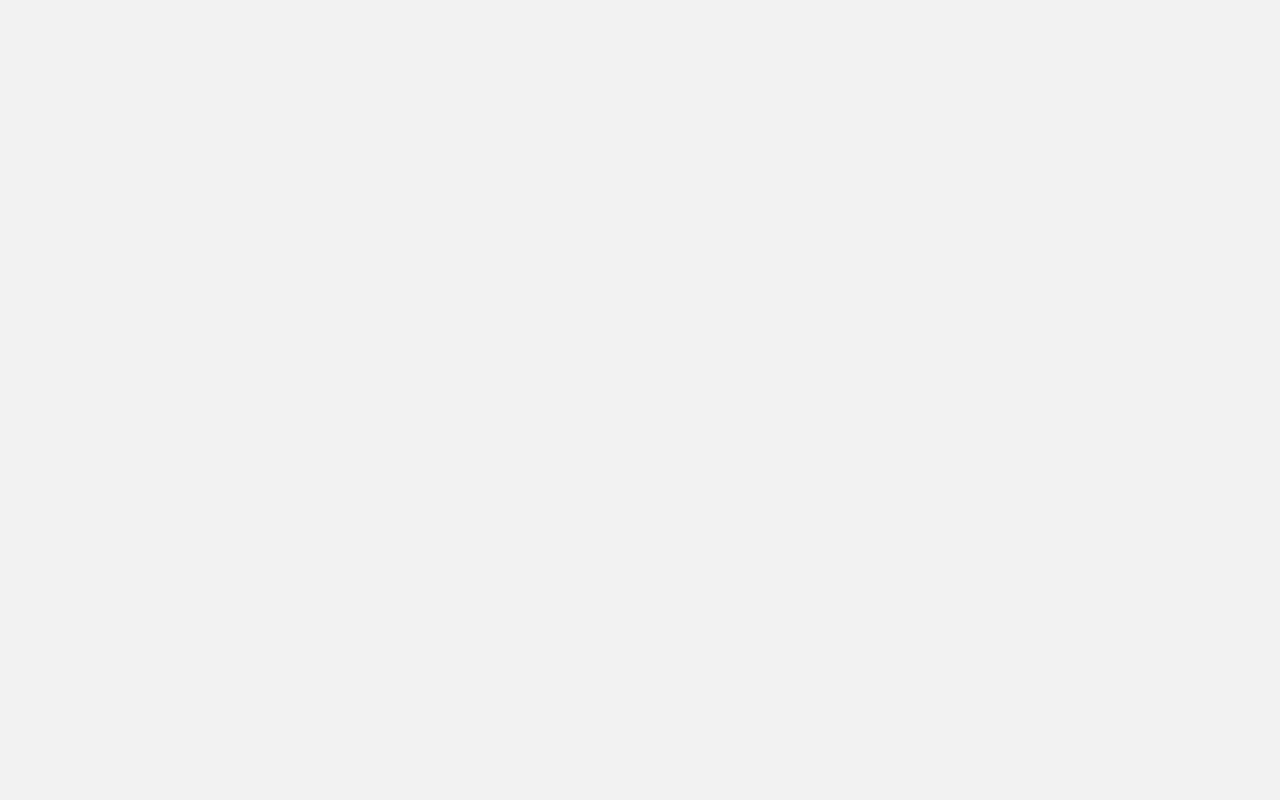
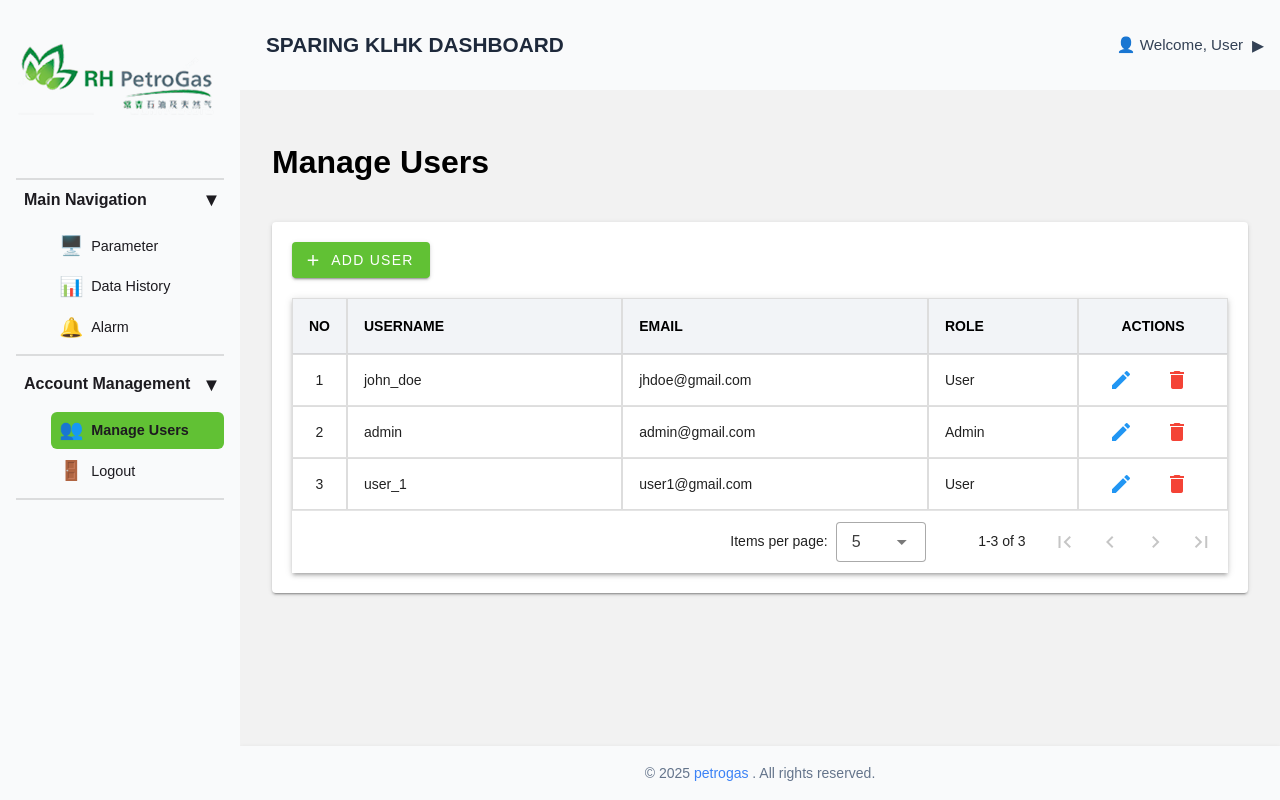
Before and after one commit to irsyadime/sparing-petrogas-sorong, a Vue app: page /setting/manageuser in a window 1280 px wide. Before the commit this address had no page. Built offline with nearby package versions, Linux system fonts and the light colour scheme; sample sign-in values are in the browser's storage.

Commit message:
add login page and manage user page

```diff
--- a/package.json
+++ b/package.json
@@ -15,6 +15,7 @@
   "dependencies": {
     "chart.js": "^4.5.0",
     "dayjs": "^1.11.18",
+    "pinia": "^3.0.3",
     "vue": "^3.5.18",
     "vue-chartjs": "^5.3.2",
     "vue-router": "^4.5.1",
--- a/src/components/Navbar.vue
+++ b/src/components/Navbar.vue
@@ -10,7 +10,7 @@
           <span class="arrow">{{ dropdownOpen ? '▾' : '▸' }}</span>
         </span>
         <div v-if="dropdownOpen" class="dropdown-menu">
-          <a href="#"><span class="icon">🔓</span> Logout</a>
+          <a @click="logout"><span class="icon">🔓</span> Logout</a>
         </div>
       </div>
     </div>
@@ -19,9 +19,11 @@
 
 <script setup>
 import { ref, computed } from 'vue'
-import { useRoute } from 'vue-router'
+import { useRouter } from 'vue-router'
+import { useAuthStore } from '@/stores/auth'
 
-const route = useRoute()
+const router = useRouter()
+const auth = useAuthStore()
 
 const pageTitle = 'SPARING KLHK DASHBOARD'
 
@@ -37,6 +39,11 @@ window.addEventListener('click', (e) => {
     dropdownOpen.value = false
   }
 })
+
+const logout = () => {
+  auth.logout()
+  router.push('/auth/login')
+}
 </script>
 
 <style scoped>
--- a/src/components/Sidebar.vue
+++ b/src/components/Sidebar.vue
@@ -15,9 +15,9 @@
           </span>
         </div>
         <div v-if="openSubmenus[index] && !collapsed" class="submenu">
+          <template v-for="item in section.children" :key="item.label">
             <RouterLink
-            v-for="item in section.children"
-            :key="item.label"
+              v-if="item.label !== 'logout'"
               :to="item.to"
               class="nav-sub-item"
               exact-active-class="active"
@@ -25,6 +25,12 @@
               <span class="icon">{{ item.icon }}</span>
               {{ item.label }}
             </RouterLink>
+
+            <div v-else class="nav-sub-item" @click="logout">
+              <span class="icon">{{ item.icon }}</span>
+              {{ item.label }}
+            </div>
+          </template>
         </div>
         <v-divider v-if="openSubmenus[index]" :thickness="2" style="color: black"></v-divider>
       </template>
@@ -33,12 +39,15 @@
 </template>
 
 <script setup>
+import { useAuthStore } from '@/stores/auth'
 import { ref, onMounted } from 'vue'
-import { useRoute, RouterLink } from 'vue-router'
+import { useRoute, RouterLink, useRouter } from 'vue-router'
 
 const route = useRoute()
+const router = useRouter()
 const collapsed = ref(false)
 const openSubmenus = ref({})
+const auth = useAuthStore()
 
 const toggleSidebar = () => {
   collapsed.value = !collapsed.value
@@ -65,10 +74,15 @@ const menuSections = [
     label: 'Account Management',
     children: [
       { icon: '👥', label: 'Manage Users', to: '/setting/manageuser' },
-      { icon: '🚪', label: 'Logout', to: '/auth/logout' },
+      { icon: '🚪', label: 'Logout', to: '/auth/login', type: 'logout' },
     ],
   },
 ]
+
+const logout = () => {
+  auth.logout()
+  router.push('/auth/login')
+}
 
 onMounted(() => {
   menuSections.forEach((section, index) => {
--- a/src/main.js
+++ b/src/main.js
@@ -3,6 +3,7 @@ import App from './App.vue'
 import router from './router'
 import './assets/style.css'
 import dayjsplugin from './utils/dayjs'
+import { createPinia } from 'pinia'
 
 import 'vuetify/styles'
 import { createVuetify } from 'vuetify'
@@ -11,6 +12,7 @@ import * as directives from 'vuetify/directives'
 import '@mdi/font/css/materialdesignicons.css'
 
 const app = createApp(App)
+const pinia = createPinia()
 
 const vuetify = createVuetify({
   components,
@@ -23,5 +25,6 @@ const vuetify = createVuetify({
 app.use(vuetify)
 app.use(dayjsplugin)
 app.use(router)
+app.use(pinia)
 
 app.mount('#app')
--- a/src/router/index.js
+++ b/src/router/index.js
@@ -1,4 +1,7 @@
 import MainLayout from '@/layouts/MainLayout.vue'
+import { useAuthStore } from '@/stores/auth'
+import ManageUserPage from '@/views/account/ManageUserPage.vue'
+import Login from '@/views/auth/Login.vue'
 import AlarmPage from '@/views/main/AlarmPage.vue'
 import DataHistoryPage from '@/views/main/DataHistoryPage.vue'
 import ParameterPage from '@/views/main/ParameterPage.vue'
@@ -29,6 +32,24 @@ const routes = [
       },
     ],
   },
+  {
+    path: '/setting',
+    component: MainLayout,
+    children: [
+      {
+        path: 'manageuser',
+        name: 'manageuser',
+        component: ManageUserPage,
+        meta: { title: 'Manage User' },
+      },
+    ],
+  },
+  {
+    path: '/auth/login',
+    component: Login,
+    name: 'login',
+    meta: { title: 'Login' },
+  },
 ]
 
 const router = createRouter({
@@ -36,4 +57,18 @@ const router = createRouter({
   routes,
 })
 
+//auth guard
+router.beforeEach((to, from, next) => {
+  const auth = useAuthStore()
+
+  if (!auth.user) {
+    auth.loadUserFromStorage()
+  }
+  if (to.name !== 'login' && !auth.user) {
+    next({ name: 'login' })
+  } else {
+    next()
+  }
+})
+
 export default router
--- /dev/null
+++ b/src/stores/auth.js
@@ -0,0 +1,23 @@
+import { defineStore } from 'pinia'
+
+export const useAuthStore = defineStore('auth', {
+  state: () => ({
+    user: null, // { username: '...' }
+  }),
+  actions: {
+    login(username) {
+      this.user = { username }
+      localStorage.setItem('user', JSON.stringify(this.user))
+    },
+    logout() {
+      this.user = null
+      localStorage.removeItem('user')
+    },
+    loadUserFromStorage() {
+      const stored = localStorage.getItem('user')
+      if (stored) {
+        this.user = JSON.parse(stored)
+      }
+    },
+  },
+})
--- a/src/views/account/ManageUserPage.vue
+++ b/src/views/account/ManageUserPage.vue
@@ -0,0 +1,179 @@
+<template>
+  <div class="container">
+    <div class="header" style="padding-top: 2rem">
+      <h2 class="title" style="font-weight: 800; font-size: 32px">Manage Users</h2>
+    </div>
+    <v-container>
+      <v-card elevation="2" class="d-flex flex-column ga-3">
+        <v-row class="pt-8 pl-8 pb-0">
+          <col cols="3">
+            <v-btn prepend-icon="mdi-plus" color="#61c134" class="btn-add" @click="openAddDialog">
+              Add User
+            </v-btn>
+          </col>
+        </v-row>
+        <div class="pa-5">
+          <v-data-table
+            :headers="headers"
+            :items="tableData"
+            class="elevation-3"
+            v-model:page="page"
+            :items-per-page="itemPerPage"
+          >
+            <template #item.no="{ index }">
+              {{ (page - 1) * itemPerPage + index + 1 }}
+            </template>
+
+            <template #item.actions="{ item }">
+              <v-btn
+                icon="mdi-pencil"
+                color="blue"
+                class="mr-2"
+                variant="text"
+                @click="openEditDialog(item)"
+              ></v-btn>
+              <v-btn
+                icon="mdi-delete"
+                color="red"
+                class="mr-2"
+                variant="text"
+                @click="deleteUser(item)"
+              ></v-btn>
+            </template>
+          </v-data-table>
+        </div>
+      </v-card>
+    </v-container>
+    <v-dialog v-model="dialog" max-width="500px">
+      <v-card>
+        <v-card-title>
+          <span class="text-h6">{{ isEdit ? 'Edit User' : 'Add User' }}</span>
+        </v-card-title>
+        <v-card-text>
+          <v-form ref="formRef" @submit.prevent="saveUser">
+            <v-text-field
+              v-model="form.username"
+              label="Username"
+              required
+            />
+            <v-text-field
+              v-model="form.password"
+              type="password"
+              label="Password"
+              required
+              :disabled="isEdit"
+            />
+            <v-text-field
+              v-model="form.email"
+              label="Email"
+              type="email"
+              required
+            />
+            <v-select
+              v-model="form.role"
+              :items="['Admin', 'User']"
+              label="Role"
+              required
+            />
+          </v-form>
+        </v-card-text>
+        <v-card-actions>
+          <v-spacer></v-spacer>
+          <v-btn text @click="closeDialog">Cancel</v-btn>
+          <v-btn color="primary" @click="saveUser">
+            {{ isEdit ? 'Update' : 'Add' }}
+          </v-btn>
+        </v-card-actions>
+      </v-card>
+    </v-dialog>
+  </div>
+</template>
+
+<script setup>
+import { ref, computed, inject } from 'vue'
+
+const page = ref(1)
+const itemPerPage = ref(5)
+
+const dialog = ref(false)
+const isEdit = ref(false)
+const formRef= ref(null)
+
+const form = ref({
+  idL:null,
+  username: '',
+  password:'',
+  email: '',
+  role: 'User',
+})
+
+const headers = [
+  { title: 'No', key: 'no', width: '50px', align: 'center', sortable: false },
+  { title: 'Username', key: 'username' },
+  { title: 'Email', key: 'email', sortable: false },
+  { title: 'Role', key: 'role', sortable: false },
+  { title: 'Actions', key: 'actions', width: '150px', sortable: false, align: 'center' },
+]
+
+const tableData = ref([
+  { id:1,username: 'john_doe',password:'1234', email: 'jhdoe@gmail.com', role: 'User' },
+  { id:2,username: 'admin',password:'1234', email: 'admin@gmail.com', role: 'Admin' },
+  { id:3,username: 'user_1',password:'1234', email: 'user1@gmail.com', role: 'User' },
+])
+
+
+const deleteUser = (item) => {
+  console.log('Delete user:', item)
+  tableData.value = tableData.value.filter((user) => user.id !== item.id)
+}
+
+const saveUser = () => {
+  if (isEdit.value) {
+    const index = tableData.value.findIndex(u => u.id === form.value.id)
+    if (index !== -1) {
+      tableData.value[index] = { ...form.value }
+    }
+  }
+  else {
+    tableData.value.push({ ...form.value })
+  }
+  dialog.value = false
+}
+
+const openAddDialog = () => {
+  isEdit.value = false
+  form.value = {
+      id: null,
+      username: '',
+      password:'',
+      email: '',
+      role: 'User',
+  }
+    dialog.value = true
+}
+
+const openEditDialog = (item) => {
+    isEdit.value = true
+    form.value = { ...item }
+    dialog.value = true
+}
+
+const closeDialog = () => {
+    dialog.value = false
+}
+</script>
+
+<style scoped>
+.header {
+  display: flex;
+  justify-content: space-between;
+  align-items: center;
+  flex-wrap: wrap;
+  margin-bottom: 0.75rem;
+  padding: 0 1rem;
+}
+.btn-add {
+  color: white !important;
+  font-weight: 500 !important;
+}
+</style>
--- /dev/null
+++ b/src/views/auth/Login.vue
@@ -0,0 +1,71 @@
+<template>
+  <v-container class="login-wrapper">
+    <v-card elevation="2" class="d-flex flex-column pa-8 rounded-lg" style="width: 400px">
+      <div class="d-flex align-center justify-center">
+        <v-card-title class="text-h5">Login</v-card-title>
+      </div>
+      <v-card-text>
+        <v-form ref="form" v-model="valid">
+          <v-text-field
+            v-model="username"
+            label="Username"
+            prepend-icon="mdi-account"
+            :rules="[(v) => !!v || 'Username wajib diisi']"
+            required
+          ></v-text-field>
+          <v-text-field
+            v-model="password"
+            label="Password"
+            type="password"
+            prepend-icon="mdi-lock"
+            :rules="[(v) => !!v || 'Password wajib diisi']"
+            required
+          ></v-text-field>
+        </v-form>
+      </v-card-text>
+      <v-card-actions class="justify-center">
+        <v-btn
+          :disabled="!valid"
+          :style="{ backgroundColor: '#61c134', color: 'white' }"
+          size="large"
+          @click="login"
+          >Login</v-btn
+        >
+      </v-card-actions>
+    </v-card>
+  </v-container>
+</template>
+
+<script setup>
+import { ref } from 'vue'
+import { useRouter } from 'vue-router'
+import { useAuthStore } from '@/stores/auth'
+
+const form = ref(null)
+const valid = ref(false)
+const username = ref('')
+const password = ref('')
+const router = useRouter()
+const auth = useAuthStore()
+
+const login = () => {
+  if (form.value?.validate()) {
+    console.log('Login dengan', username.value, password.value)
+    auth.login(username.value)
+    // lanjutkan proses login
+    router.push('/')
+  }
+}
+</script>
+
+<style scoped>
+.login-wrapper {
+  display: flex;
+  align-items: center;
+  justify-content: center;
+  background: #f1f5f9;
+  min-height: 100vh;
+  padding: 1rem;
+  overflow: hidden;
+}
+</style>
```
Also changed, not shown: 1 other file (tests, documents, lock files or other folders). Lines whose indentation alone changed are shown as unchanged.
